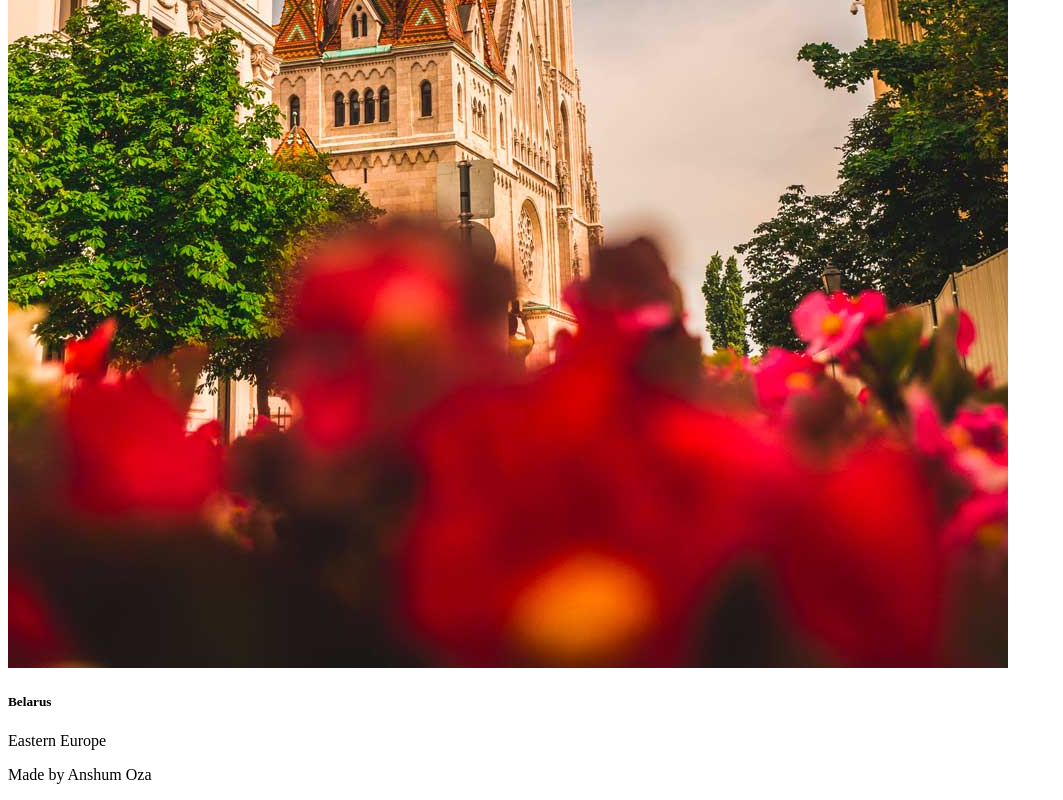
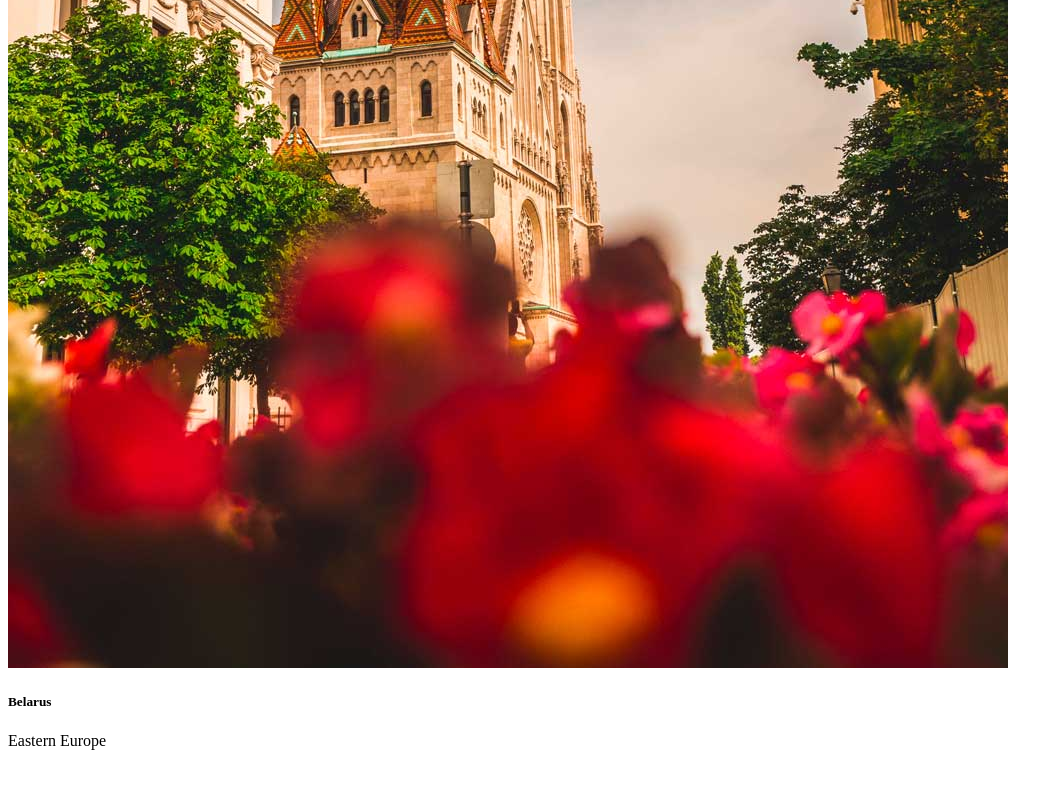
Before and after one commit to uzumaki-linkin/Tourism, a plain HTML site: page index.html in a window 1280 px wide. Shown: the part 11018-11818 px from the top of the page, without its empty margins (0-1063 px from the left). After the commit the page ends 11784 px from the top, so only its background shows below. Drawn offline with Linux system fonts and the light colour scheme.

Commit message:
removed footer

```diff
--- a/index.html
+++ b/index.html
@@ -190,18 +190,5 @@
 		</div>
 	</section>
 
-
-	<!--footer--->
-	<section id="contact">
-		<div class="footer">
-			<div class="main">
-				<div class="list">
-
-
-		<div class="end-text">
-			<p>Made by Anshum Oza</p>
-		</div>
-	</section>
-
 </body>
 </html>
```
